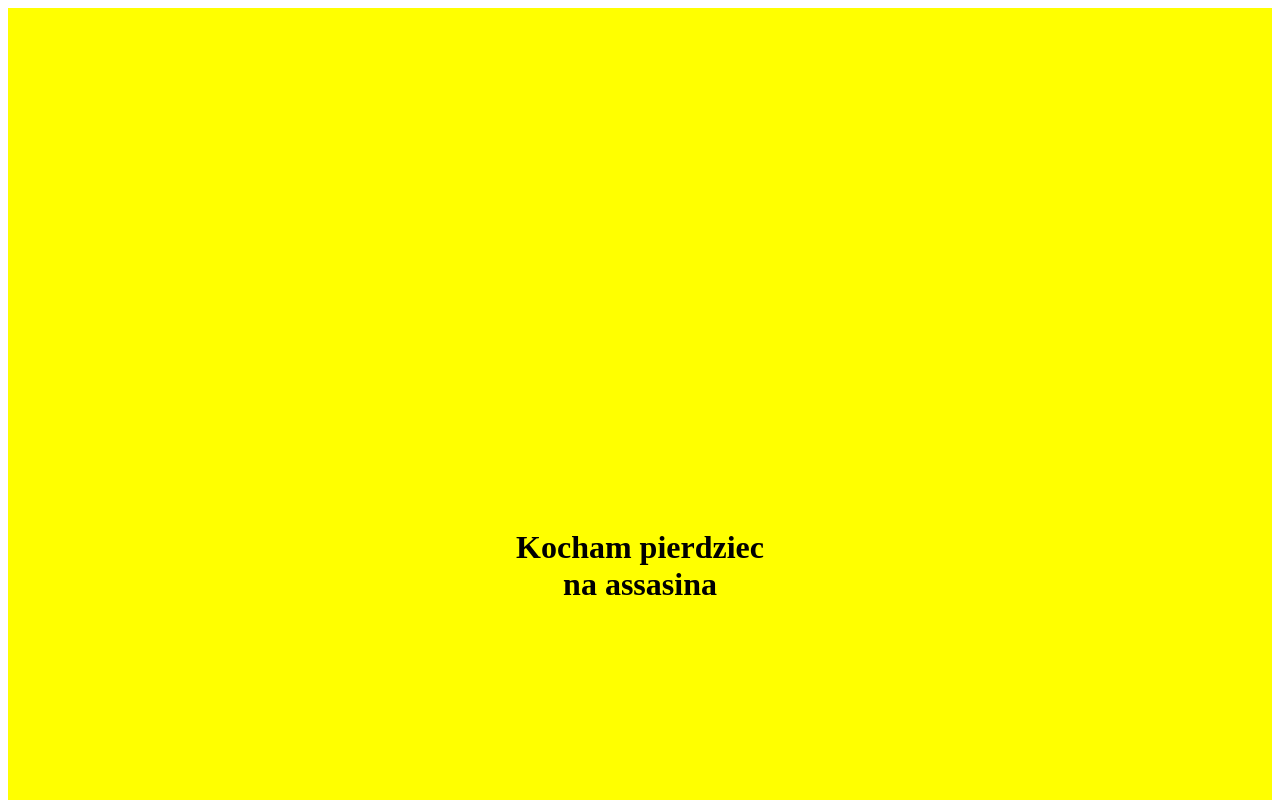
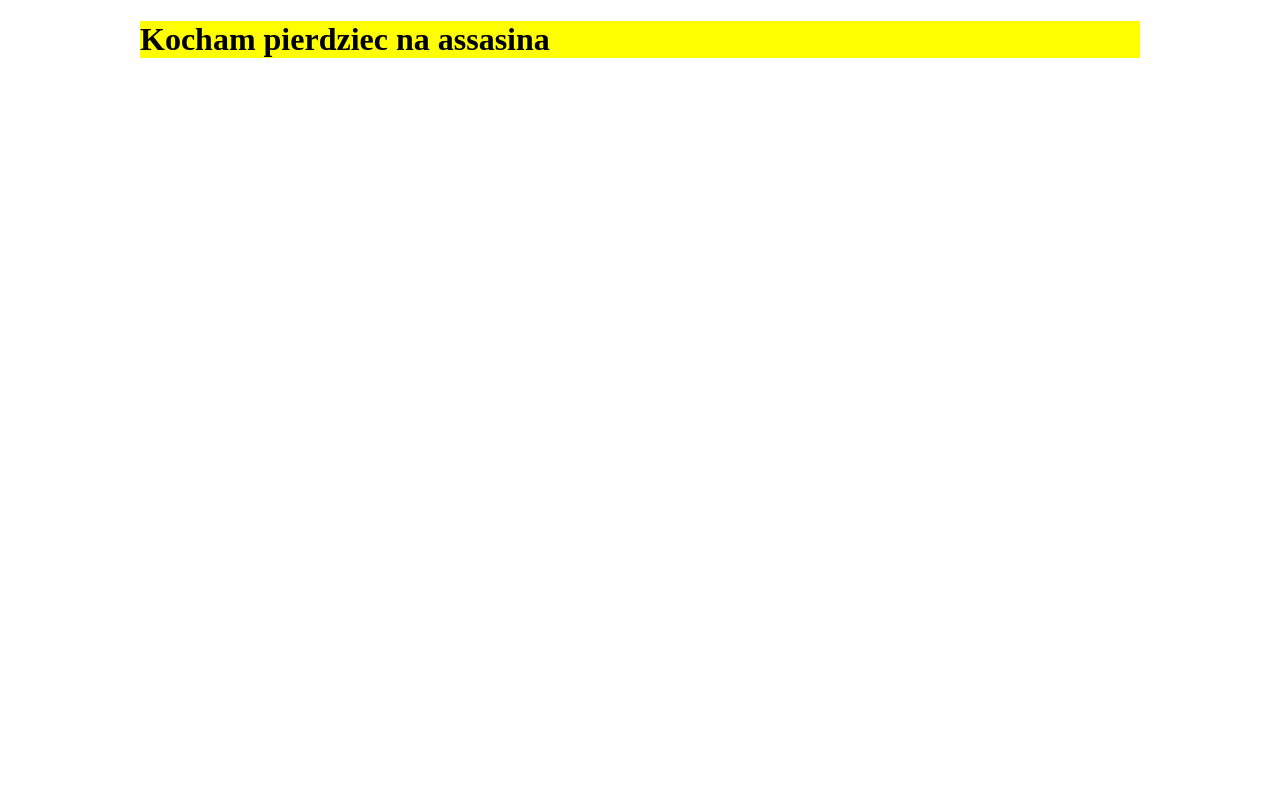
Before and after one commit to MaksWin123/butelkpol.com, a plain HTML site: page index.html in a window 1280 px wide. Shown: the top 800 px of the page. Drawn offline with Linux system fonts and the light colour scheme.

Commit message:
Update style.css

```diff
--- a/css/style.css
+++ b/css/style.css
@@ -1,7 +1,7 @@
 #gowno {
 	background: yellow;
 	margin: auto;
-	text-align: center;
 	font-size: 60;
-	padding: 500px;
+	width: 1000px;
+
 }
```
